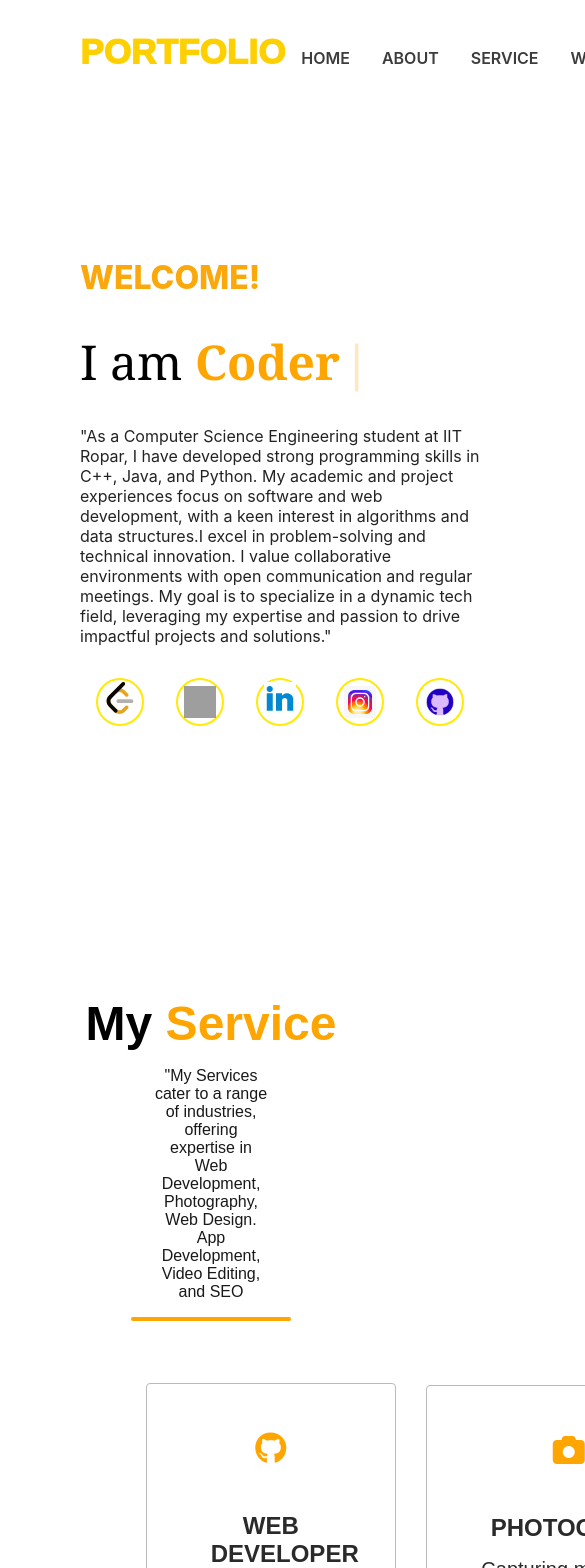
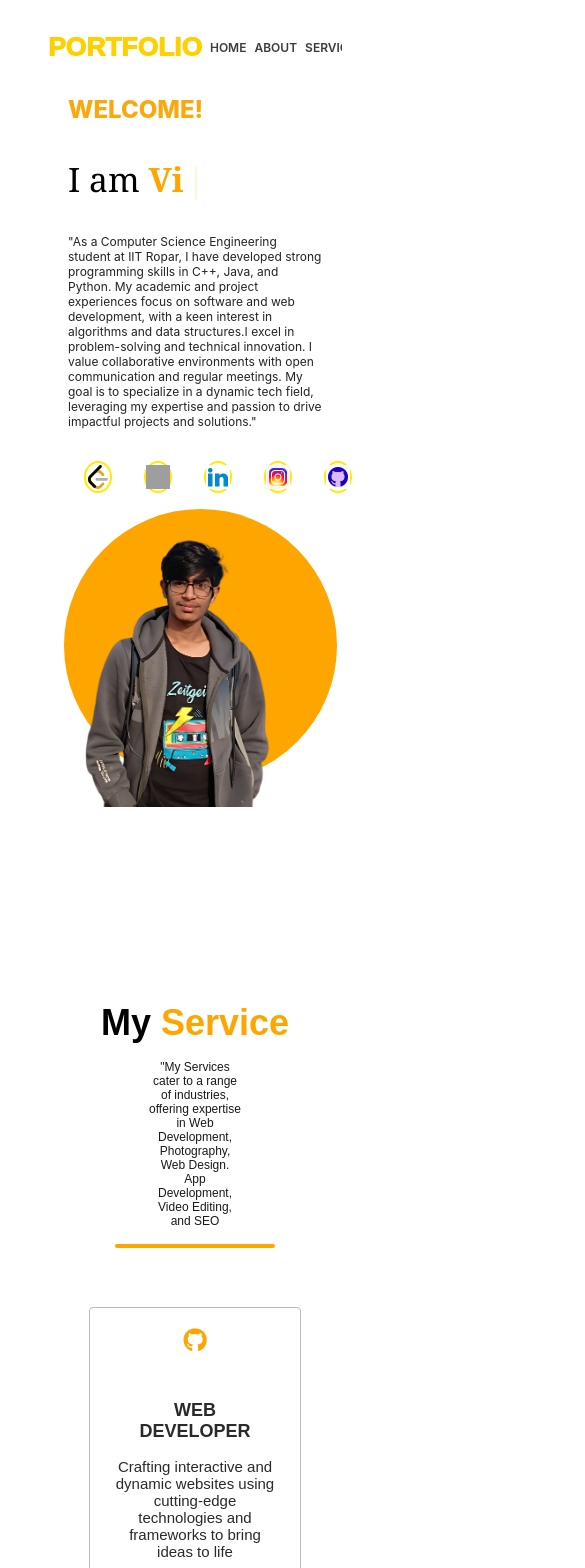
Before and after one commit to VikashMehra01/Portfolio, a React (Create React App) app: page / in a window 390 px wide. Shown: the top 1568 px of the page, 585 px wide, since content can reach past the window. Built offline with nearby package versions, Linux system fonts and the light colour scheme; grey boxes are pictures that could not be loaded.

Commit message:
portablity to mobile

```diff
--- a/src/App.css
+++ b/src/App.css
@@ -6,11 +6,8 @@
   box-sizing: border-box ;
 }
 body{
-  width: auto;
-  height: auto;
   text-align: left;
   margin: 1rem;
-  margin-left: 3rem;
 
 }
 .navbar{
@@ -20,47 +17,48 @@ body{
 }
 .nav-left{
   font-family:Arial, Helvetica, sans-serif;
-  font-size: 2.2rem;
+  font-size: 2.2em;
   font-weight: 1000;
   color: rgb(255, 208, 0);
 }
 .nav-right{
   display: flex;
+  flex-direction: row;
   align-items: center;
   color: rgb(39, 39, 39);
 }
 .nav-right a{
   text-decoration: none;
   margin: 1rem;
-  font-size: 1rem;
+  font-size: 1em;
   font-weight: 600;
   color: rgb(61, 60, 60);
 }
 .Main{
   display: flex;
-  justify-content: space-between;
+  justify-content:space-between;
   align-items: center;
+  padding: 0 1rem 5rem 1rem;
+  margin: 2rem;
 }
 .main-left{
   display: flex;
+  width: 50%;
   flex-direction: column;
-  width: auto;
-  padding: 5rem;
-  padding-left: 0;
-  margin: 2rem;
+  padding: 0 5rem 0 0;
 }
 .wel{
-  font-size: 2rem;
+  font-size: 2em;
   font-weight: 800;
   color: rgb(251, 168, 13);
   margin-bottom: 2rem;
 }
 .about{
-  font-size: 1rem;
+  font-size: 1em;
   color: rgb(35, 35, 35);
 }
 .Intro{
-  font-size: 3rem;
+  font-size: 2.8em;
   margin-bottom: 2rem;
   display: flex;
   font-family: Cambria, Cochin, Georgia, Times, 'Times New Roman', serif;
@@ -72,13 +70,10 @@ body{
 }
 
 .main-right{
-  height:100%;
-  width: auto;
-  margin: 2rem;
-  margin-right: 15rem;
+  width: 50%;
 }
 .thanos{
-  font-size: inherit;
+
   width:35rem;
   min-width: none;
 }
@@ -136,7 +131,7 @@ body{
 
 }
 .MyService-top-heading{
-  font-size: 3rem;
+  font-size: 3em;
   margin: 1rem;
   font-weight: 700;
 }
@@ -145,7 +140,7 @@ body{
 }
 .MyService-top-about{
   color: rgb(25, 25, 25);
-  font-size: 1rem;
+  font-size: 1em;
   padding: 0 30% 0 30%;
 }
 .bottom-bar{
@@ -179,20 +174,20 @@ body{
 }
 .box-icon{
   color:orange;
-  font-size: 2rem;
+  font-size: 2em;
   display: flex;
   justify-content: center;
   align-items: center;
   margin-bottom: 3rem;
 }
 .MyService-box-heading{
-  font-size: 1.5rem;
+  font-size: 1.5em;
   font-weight: 700;
   margin: 1rem;
   text-transform: uppercase;
 }
 .MyService-box-content{
-  font-size: 1.25rem;
+  font-size: 1.25em;
 
 }
 .MyService-box:hover{
@@ -202,3 +197,58 @@ body{
     color: white;
   }
 }
+@media screen and (max-width:600px) {
+  body{
+    font-size: 12px;
+
+  }
+  .thanos{
+    width:100%;
+    height: auto;
+    object-fit: contain;
+  }
+  .circle{
+    width: 70vw;
+    height: 70vw;
+  }
+  .Main{
+    flex-direction: column;
+    align-items: center;
+  }
+  .main-left{
+    width: 100%;
+    padding-left: .25rem;
+    padding-right: 0.25rem;
+  }
+  .main-right{
+    width: 100%;
+    padding-right: 1.5rem;
+  }
+  .MyService-bottom{
+    grid-template-columns: 100%;
+  }
+  .MyService-box{
+    padding: 1.25rem;
+  }
+  .MyService{
+    padding: 2rem;
+  }
+  .nav-right a{
+    margin: 0.25rem;
+  }
+  .nav-right{
+    overflow: auto;
+    margin-left: 0.25rem;
+  }
+  .icon{
+    width: 2rem;
+    height: 2rem;
+  }
+  .leetcode{
+    width: 1.5rem;
+    height: 1.5rem;
+  }
+
+
+
+}
--- a/src/App.js
+++ b/src/App.js
@@ -7,7 +7,7 @@ import MyService from './Components/MyService';
 function App() {
 
   const [text] = useTypewriter({
-    words: ['Vikash', 'Coder','Programmer','Developer', 'Soul', 'Devotee'],
+    words: ['Vikash Mehra', 'Coder','Programmer','Developer', 'Soul', 'Devotee'],
     loop: {},
     delaySpeed: 1000,
     deleteSpeed: 200,
@@ -66,12 +66,16 @@ function App() {
 
       </div>
       <div className='main-right'>
+        <div className="img">
         <div className="circle">
         </div>
         <div className="thanos">
         <img src='/vikashkumar.png' className="thanos"/>
         </div>
+        </div>
+
       </div>
+
     </div>
     <MyService/>
     </>
```
